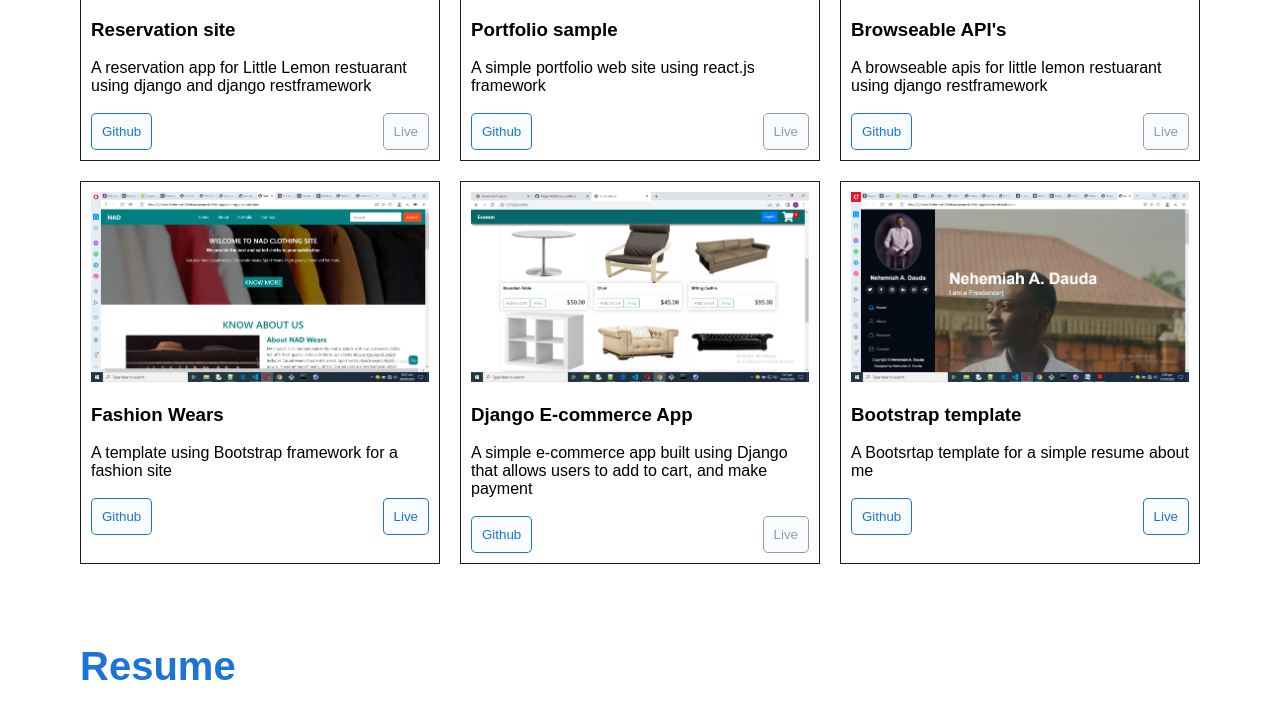
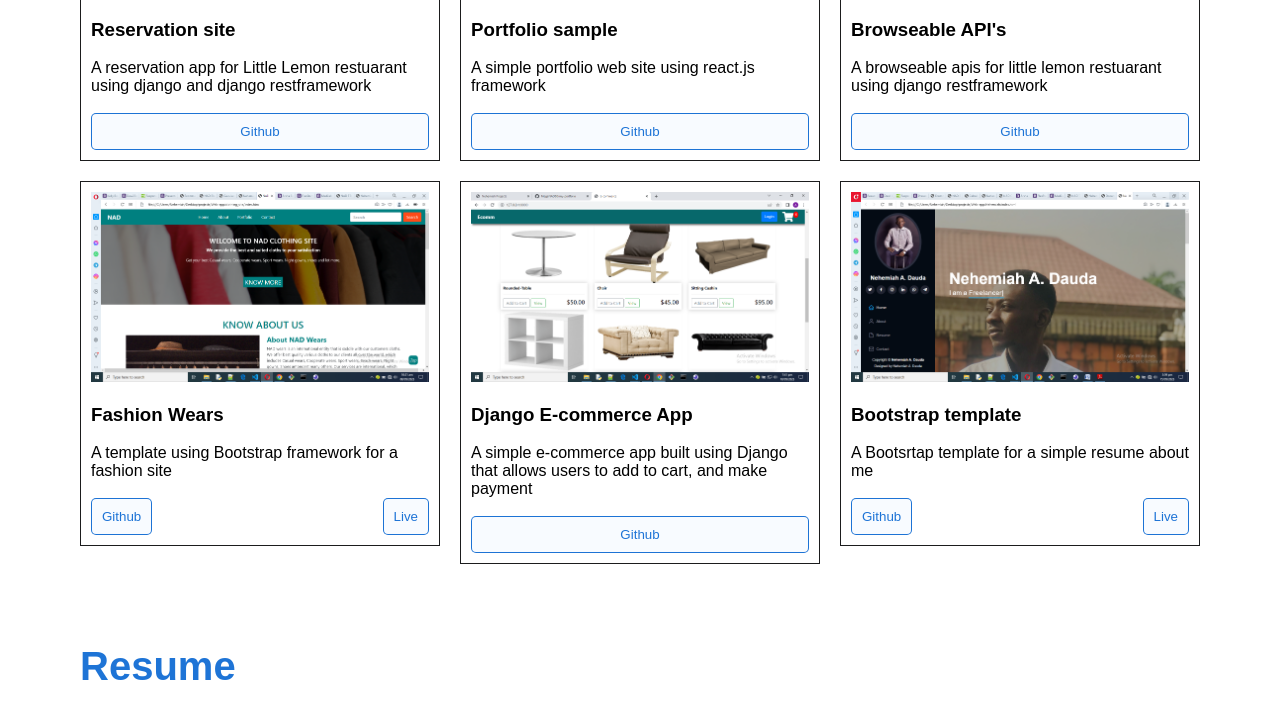
Before and after one commit to MegaNAD60/my-portfolio, a plain HTML site: page index.html in a window 1280 px wide. Shown: the part 1868-2574 px from the top of the page. Drawn offline with nearby package versions, Linux system fonts and the light colour scheme.

Commit message:
resume update

```diff
--- a/index.html
+++ b/index.html
@@ -52,7 +52,7 @@
                 <h2>Nehemiah A. Dauda</h2>
                 <h3>I am a <span class="auto-input"></span></h3>
                 <a href="#contact" type="button" class="contact btn">Contact Me</a>
-                <a href="Assets/NEHEMIAH DAUDA.pdf" type="button" class="download btn" download="NEHEMIAH">Download CV</a>
+                <a href="Assets/01 Nehemiah Dauda.pdf" type="button" class="download btn" download="01 NEHEMIAH DAUDA">Download CV</a>
             </div>
             <img id="homeimg" src="img/mypic1.jpg">
         </section>
@@ -114,22 +114,19 @@
                     <img src="img/portfolio/django-reservation.png" alt=""><br/><br/>
                     <h3><b>Reservation site</b></h3><br/>
                     <p>A reservation app for Little Lemon restuarant using django and django restframework</p><br/>
-                    <a href="https://github.com/MegaNAD60/little-lemon-reservation"><button class="btn github" >Github</button></a>
-                    <a href=""><button class="btn live" style="float:right" disabled>Live</button></a>
+                    <a href="https://github.com/MegaNAD60/little-lemon-reservation"><button class="btn github" style="width: 100%;">Github</button></a>
                 </div>
                 <div class="card" data-aos="fade-up" data-aos-duration="1000">
                     <img src="img/portfolio/react-portfolio.png" alt="" ><br/><br/>
                     <h3><b>Portfolio sample</b></h3><br/>
                     <p>A simple portfolio web site using react.js framework</p><br/>
-                    <a href="https://github.com/MegaNAD60/react_app"><button class="btn github" >Github</button></a>
-                    <a href=""><button class="btn live" style="float:right" disabled>Live</button></a>
+                    <a href="https://github.com/MegaNAD60/react_app"><button class="btn github" style="width: 100%;">Github</button></a>
                 </div>
                 <div class="card" data-aos="fade-up" data-aos-duration="1000">
                     <img src="img/portfolio/Little-Lemon-Browseable-api.png" alt="" ><br/><br/>
                     <h3><b>Browseable API's</b></h3><br/>
                     <p>A browseable apis for little lemon restuarant using django restframework</p><br/>
-                    <a href="https://github.com/MegaNAD60/little-lemon-API"><button class="btn github" >Github</button></a>
-                    <a href=""><button class="btn live" style="float:right" disabled>Live</button></a>
+                    <a href="https://github.com/MegaNAD60/little-lemon-API"><button class="btn github" style="width: 100%;">Github</button></a>
                 </div>
                 <div class="card" data-aos="fade-up" data-aos-duration="1000">
                     <img src="img/portfolio/nad-wears-template.png" alt=""><br/><br/>
@@ -142,8 +139,7 @@
                     <img src="img/portfolio/e-commerce.png" alt=""><br/><br/>
                     <h3><b>Django E-commerce App</b></h3><br/>
                     <p>A simple e-commerce app built using Django that allows users to add to cart, and make payment</p><br/>
-                    <a href="https://github.com/MegaNAD60/ecommerce"><button class="btn github" >Github</button></a>
-                    <a href=""><button class="btn live" style="float:right" disabled>Live</button></a>
+                    <a href="https://github.com/MegaNAD60/ecommerce"><button class="btn github" style="width: 100%;">Github</button></a>
                 </div>
                 <div class="card" data-aos="fade-up" data-aos-duration="1000">
                     <img src="img/portfolio/about-me.png" alt=""><br/><br/>
--- a/style.css
+++ b/style.css
@@ -212,6 +212,7 @@ h1{
 #portfolio .cards{
     display: grid;
     grid-template-columns: repeat(3, 1fr);
+    align-items: baseline;
     gap: 20px;
 }
 
@@ -239,14 +240,6 @@ h1{
     background-color: rgba(6, 101, 209, 0.9);
 }
 
-#portfolio .btn:disabled{
-    color: #999;
-    border: 1px solid #999;
-}
-
-#portfolio .btn:hover:disabled{
-    background-color: white;
-}
 
 /*RESUME SECTION STYLING*/
 
```
Also changed, not shown: 2 other files.
